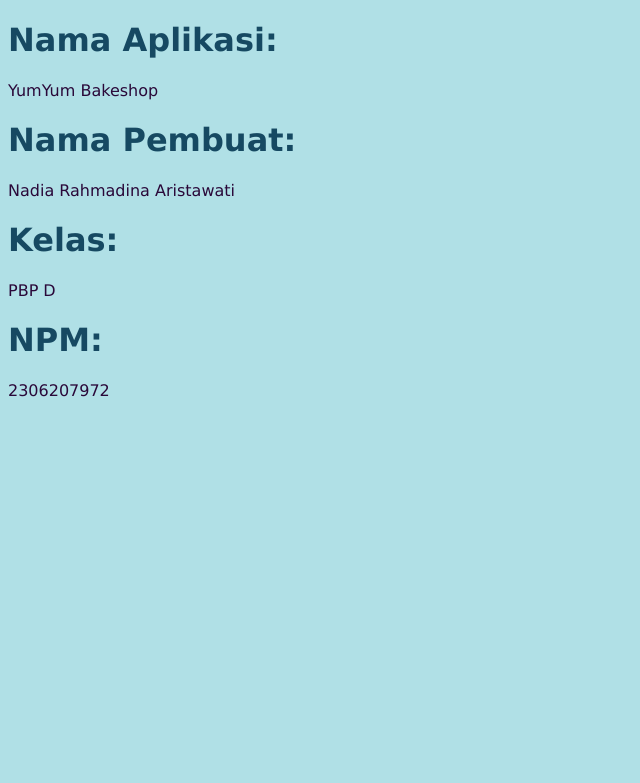
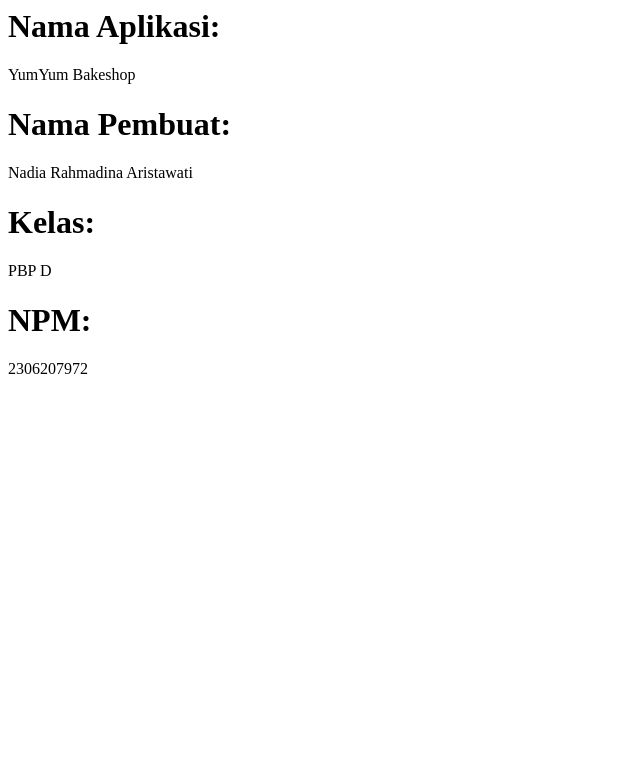
Before and after one commit to nadiarahmadinaa/eshop-pbp, a Django app: page / in a window 1280 px wide. Shown: the top 783 px of the page, without its empty margins (0-640 px from the left). Run offline with Django 5.2, Linux system fonts and the light colour scheme.

Commit message:
Update main.html

```diff
--- a/main/templates/main.html
+++ b/main/templates/main.html
@@ -1,19 +1,3 @@
-<!DOCTYPE html>
-<title>YumYum Bakeshop</title>
-<html>
-<head>
-<style>
-body {background-color: powderblue;}
-h1   {
-    color: rgb(22, 73, 98);
-    font-family: verdana;}
-p    {
-    color: rgb(42, 8, 57);
-    font-family: verdana;}
-</style>
-</head>
-<body>
-
 <h1>Nama Aplikasi:</h1>
 <p>{{ appname }}</p>
 <h1>Nama Pembuat:</h1>
@@ -22,6 +6,3 @@
 <p>{{ class }}</p>
 <h1>NPM:</h1>
 <p>{{ npm }}</p>
-
-</body>
-</html>
```
